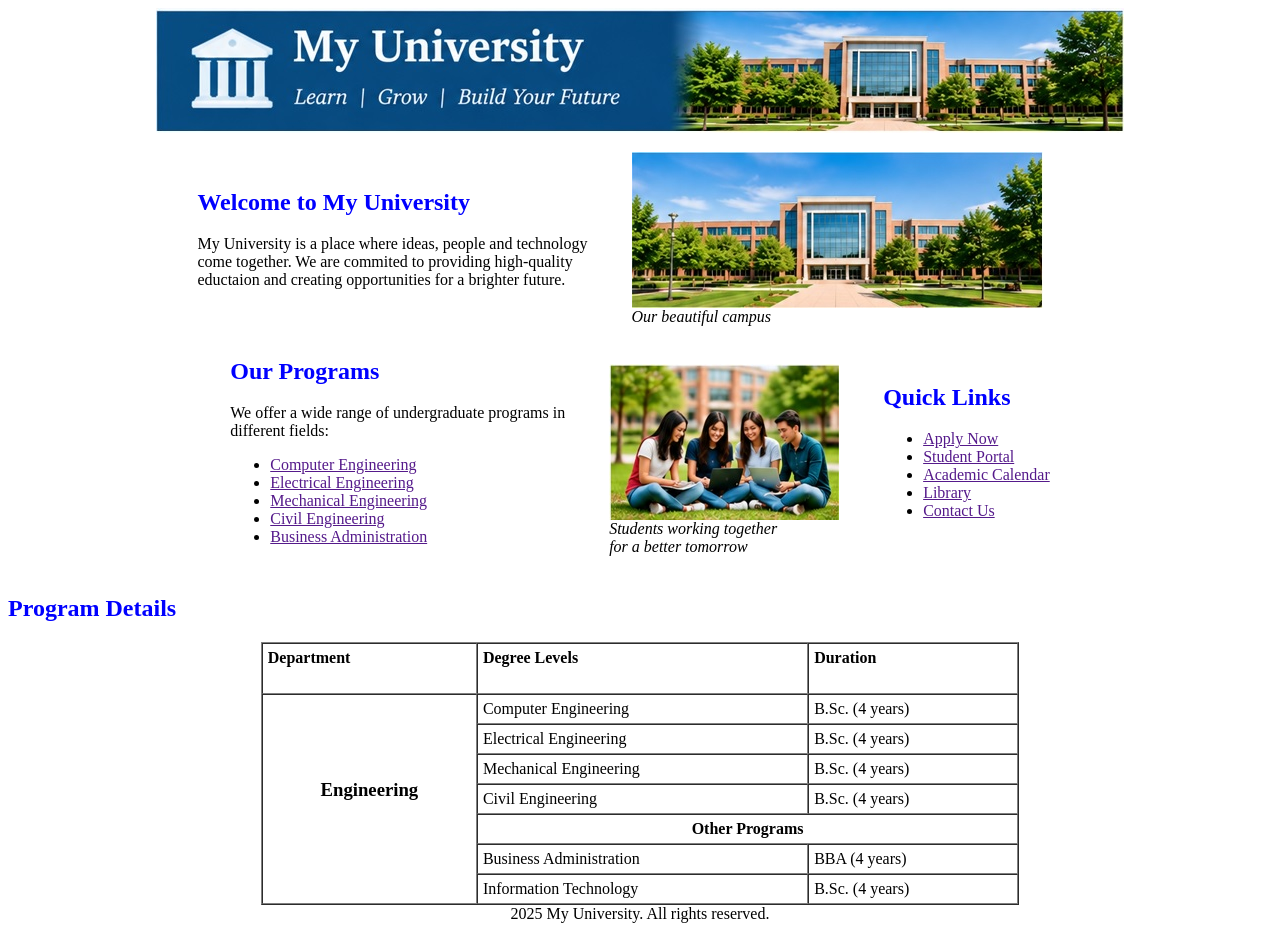
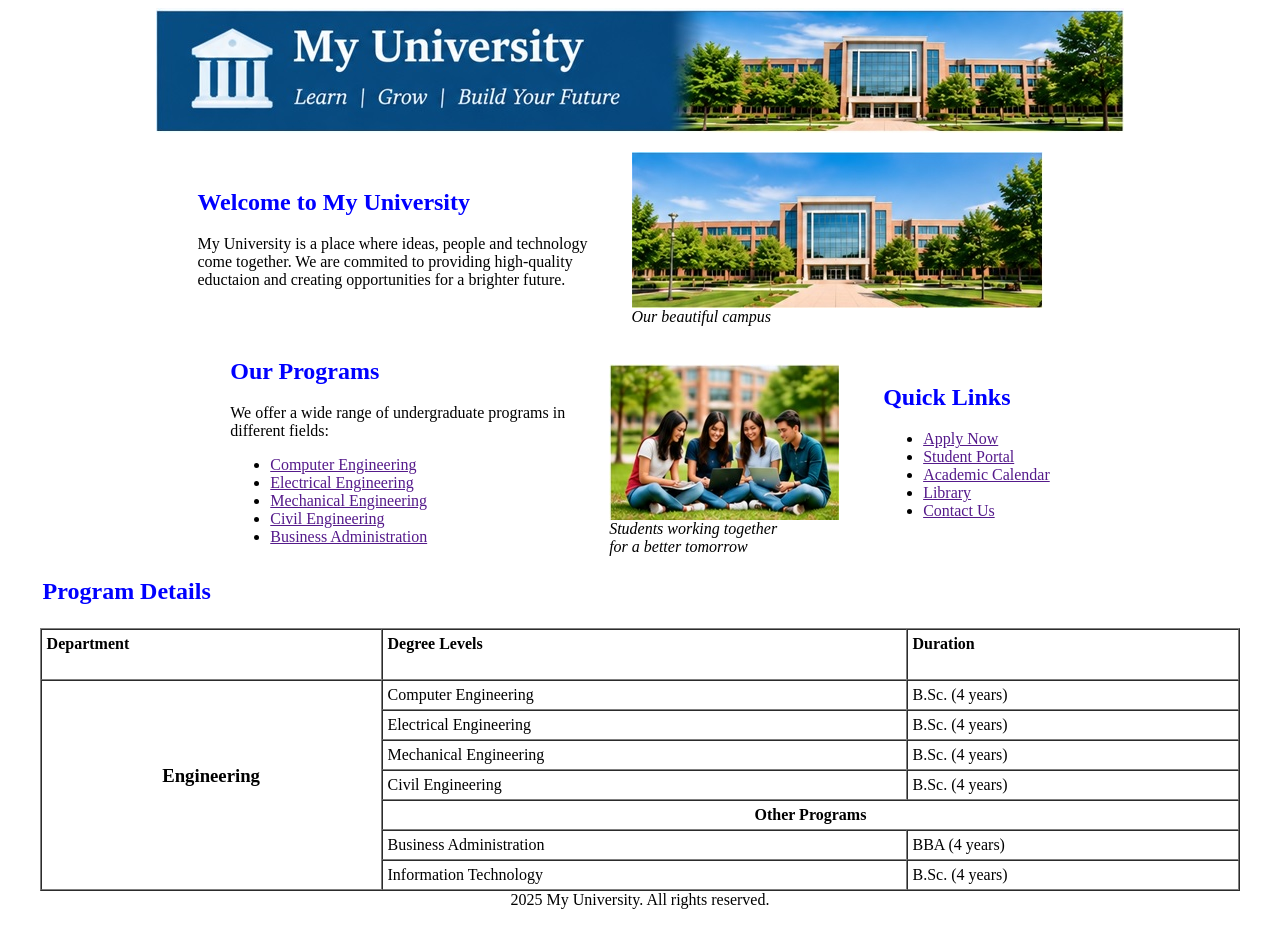
Before and after one commit to AfraTariq/University-page-, a plain HTML site: page index.html in a window 1280 px wide. Drawn offline with Linux system fonts and the light colour scheme.

Commit message:
Update index.html

```diff
--- a/index.html
+++ b/index.html
@@ -1,32 +1,44 @@
 <html>
 <head>
 <title>My University</title>
+</head>
 
-</head>
 <body>
-<center><img src="imagHeader.jpg" alt="University Banner">
+<center>
+
+<img src="imagHeader.jpg" alt="University Banner">
+
 <table>
 <tbody>
 <tr>
 <td>
-<h2 align="left" style= "color: blue;">Welcome to My University</h2>
-<p align="left">My University is a place where ideas, people and technology<br>come together. We are commited to providing high-quality<br>eductaion and creating opportunities for a brighter future.</p>
+<h2 align="left" style="color: blue;">Welcome to My University</h2>
+<p align="left">My University is a place where ideas, people and technology<br>
+come together. We are commited to providing high-quality<br>
+eductaion and creating opportunities for a brighter future.</p>
 </td>
+
 <td>
 <figure>
 <img src="imageSide1.jpg" alt="University Picture">
-<figcaption align="left" style="font-family: 'Times New Roman', Times, Georgia, serif; font-style: italic;">Our beautiful campus</figcaption>
+<figcaption align="left" style="font-family: 'Times New Roman', Times, Georgia, serif; font-style: italic;">
+Our beautiful campus
+</figcaption>
 </figure>
 </td>
 </tr>
 </tbody>
 </table>
+
+
 <table>
 <tbody>
 <tr>
 <td>
-<h2 align="left" style= "color: blue;">Our Programs</h2>
-<p align="left">We offer a wide range of undergraduate programs in<br>different fields:<br></p>
+<h2 align="left" style="color: blue;">Our Programs</h2>
+<p align="left">We offer a wide range of undergraduate programs in<br>
+different fields:<br></p>
+
 <ul align="left">
 <li><a href="">Computer Engineering</a></li>
 <li><a href="">Electrical Engineering</a></li>
@@ -35,14 +47,18 @@
 <li><a href="">Business Administration</a></li>
 </ul>
 </td>
+
 <td>
 <figure>
 <img src="imageSide2.jpg" alt="Students Picture">
-<figcaption align="left" style="font-family: 'Times New Roman', Times, Georgia, serif; font-style: italic;">Students working together<br>for a better tomorrow</figcaption>
+<figcaption align="left" style="font-family: 'Times New Roman', Times, Georgia, serif; font-style: italic;">
+Students working together<br>for a better tomorrow
+</figcaption>
 </figure>
 </td>
+
 <td>
-<h2 align="left" style= "color: blue;">Quick Links</h2>
+<h2 align="left" style="color: blue;">Quick Links</h2>
 <ul align="left">
 <li><a href="">Apply Now</a></li>
 <li><a href="">Student Portal</a></li>
@@ -54,58 +70,84 @@
 </tr>
 </tbody>
 </table>
-<h2 align="left" style= "color: blue;">Program Details</h2>
-<table border="1" cellpadding="5" cellspacing="0" width="60%">
+
+
+<!-- Program Details Heading -->
+<table width="95%">
+<tr>
+<td align="left">
+<h2 style="color: blue;">Program Details</h2>
+</td>
+</tr>
+</table>
+
+
+<table border="1" cellpadding="5" cellspacing="0" width="95%">
+
 <thead>
 <tr>
 <td>
 <h4>Department</h4>
 </td>
+
 <td>
 <h4>Degree Levels</h4>
 </td>
+
 <td>
 <h4>Duration</h4>
 </td>
 </tr>
 </thead>
+
 <tbody>
 <tr>
 <th rowspan="7">
 <h3>Engineering</h3>
+</th>
 <td>Computer Engineering</td>
 <td>B.Sc. (4 years)</td>
 </tr>
+
 <tr>
 <td>Electrical Engineering</td>
 <td>B.Sc. (4 years)</td>
 </tr>
+
 <tr>
 <td>Mechanical Engineering</td>
 <td>B.Sc. (4 years)</td>
 </tr>
+
 <tr>
 <td>Civil Engineering</td>
 <td>B.Sc. (4 years)</td>
 </tr>
+
 <tr>
 <th colspan="2">Other Programs</th>
 </tr>
+
 <tr>
 <td>Business Administration</td>
 <td>BBA (4 years)</td>
 </tr>
+
 <tr>
 <td>Information Technology</td>
 <td>B.Sc. (4 years)</td>
 </tr>
+
 </tbody>
 </table>
+
 </center>
 </body>
-<footer padding= 10px>
+
+<footer padding="10px">
 <center>
 2025 My University. All rights reserved.
 </center>
 </footer>
+
 </html>
```
